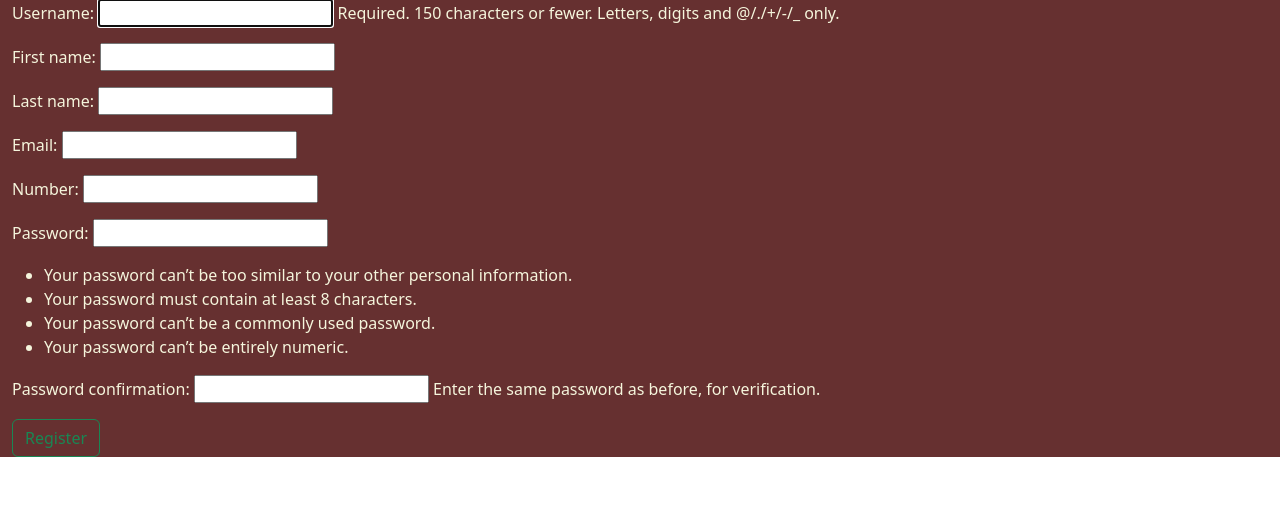
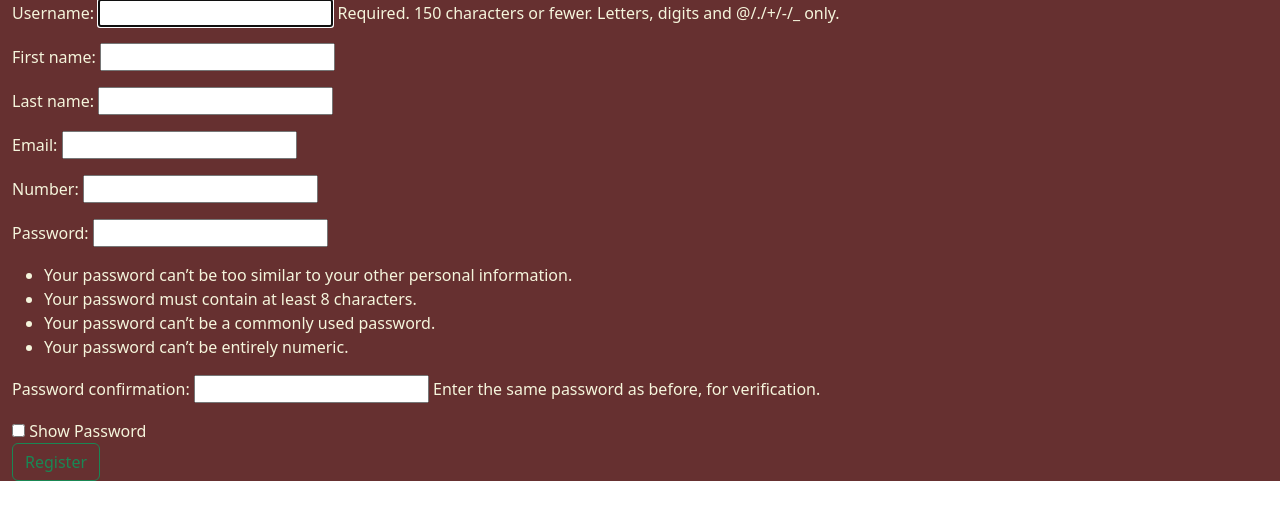
Before and after one commit to DhavalG95/dhaval-blog-website, a Django app: page /register in a window 1280 px wide. Shown: the part 57-577 px from the top of the page. Run offline with Django 4.2, Linux system fonts and the light colour scheme.

Commit message:
add javascripts

```diff
--- a/app1/Templates/base.html
+++ b/app1/Templates/base.html
@@ -11,6 +11,7 @@
     crossorigin="anonymous" referrerpolicy="no-referrer" />
   <link href="https://cdn.jsdelivr.net/npm/bootstrap@5.2.3/dist/css/bootstrap.min.css" rel="stylesheet"
     integrity="sha384-rbsA2VBKQhggwzxH7pPCaAqO46MgnOM80zW1RWuH61DGLwZJEdK2Kadq2F9CUG65" crossorigin="anonymous">
+  <script src="{% static 'scripts/first.js' %}"></script>
   <link href="{% static 'css/style.css' %}" rel="stylesheet">
 </head>
 
@@ -60,6 +61,8 @@
   <script src="https://cdn.jsdelivr.net/npm/bootstrap@5.2.3/dist/js/bootstrap.bundle.min.js"
     integrity="sha384-kenU1KFdBIe4zVF0s0G1M5b4hcpxyD9F7jL+jjXkk+Q2h455rYXK/7HAuoJl+0I4"
     crossorigin="anonymous"></script>
+  <script src="{% static 'myfirst.js' %}"></script>
+
 </body>
 
 </html>
--- a/app1/Templates/login.html
+++ b/app1/Templates/login.html
@@ -12,6 +12,7 @@
                 {{ field }}
             </p>
             {% endfor %}
+            <input type="checkbox" id="box" onclick ="reveal()">Show Password
             <button class="btn btn-outline-success d-flex" type="submit">Login</button>
             <br/>
             <h3> or </h3>
--- a/app1/Templates/register.html
+++ b/app1/Templates/register.html
@@ -5,6 +5,7 @@
         <form method="POST">
             {% csrf_token %}
             {{forum.as_p}}
+            <input type="checkbox" id="box" onclick="reveal()"> Show Password
             <button type="submit" class="btn btn-outline-success d-flex">Register</button>
         </form>
 
--- /dev/null
+++ b/app1/static/scripts/first.js
@@ -0,0 +1,7 @@
+function reveal()
+{
+if(document.getElementById('box').checked)
+   {document.getElementById("id_password").type='text';}
+else
+document.getElementById("id_password").type='password';
+}
```
